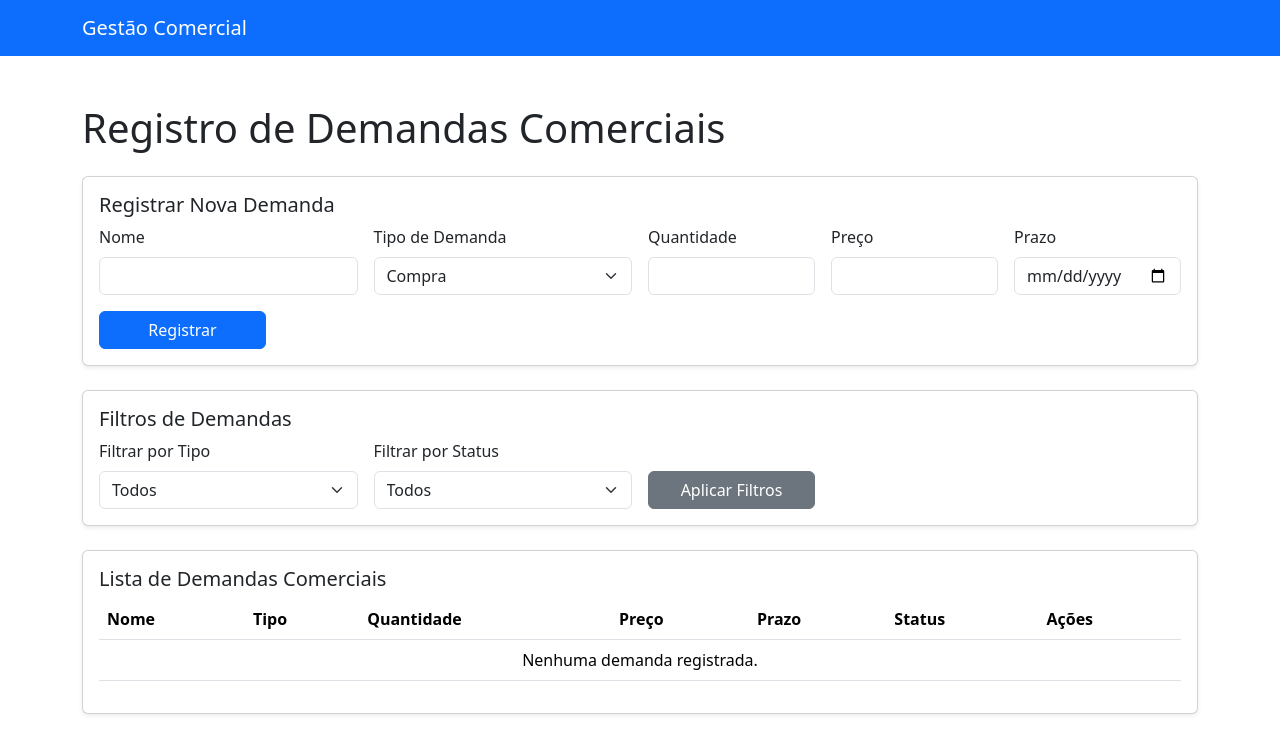
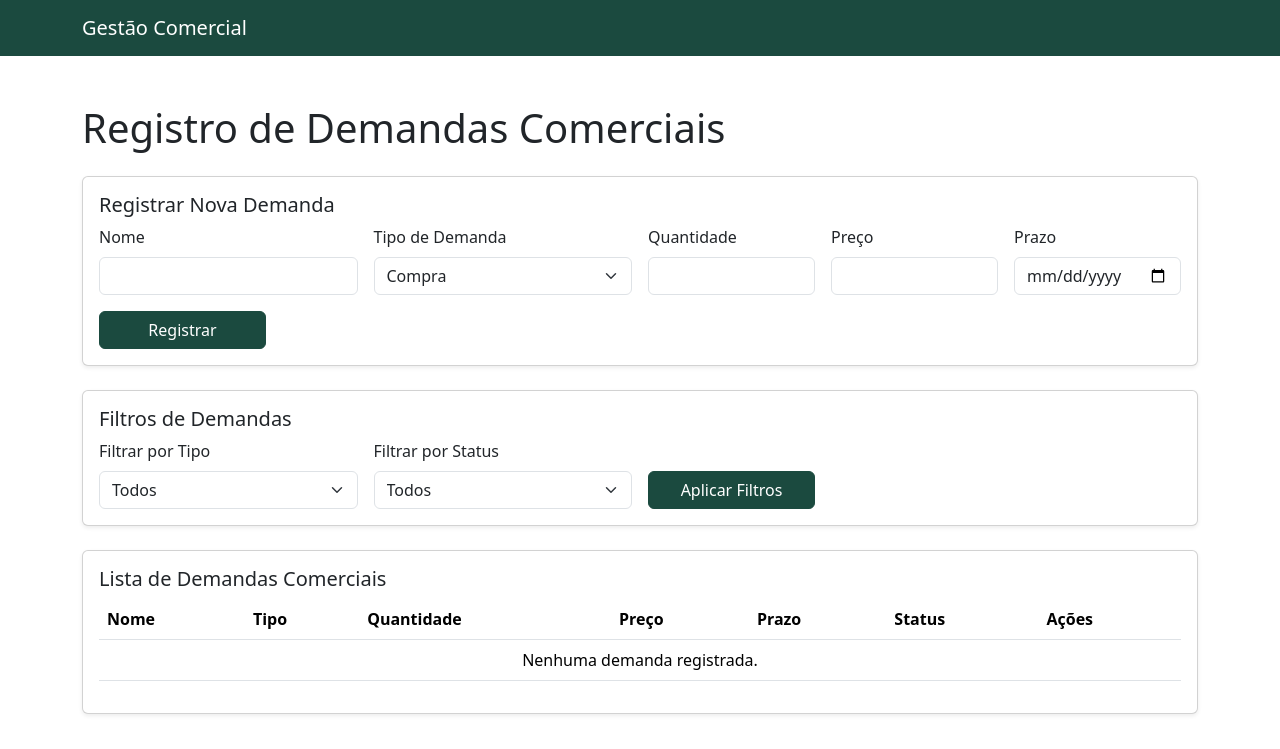
Before and after one commit to MatheusMV05/Projetos-2---G1, a Django app: page /demandas/ in a window 1280 px wide. Shown: the top 749 px of the page. Run offline with Django 5.2, Linux system fonts and the light colour scheme; the visitor is signed in with stand-in values (Sample User, id 1); data that the repository does not hold is empty; parts of the project's set-up code (start-up, migrations or seed data) failed here and were passed over.

Commit message:
Refactor demand page styles and update button classes for consistency

```diff
--- a/ryb_agro_app/templates/demandas_comerciais.html
+++ b/ryb_agro_app/templates/demandas_comerciais.html
@@ -1,15 +1,33 @@
-{% load static %}
 <!DOCTYPE html>
 <html lang="pt-br">
+
 <head>
     <meta charset="UTF-8">
     <meta name="viewport" content="width=device-width, initial-scale=1.0">
     <title>Demandas Comerciais</title>
     <link href="https://cdn.jsdelivr.net/npm/bootstrap@5.3.0-alpha1/dist/css/bootstrap.min.css" rel="stylesheet" />
+    {% load static %}
 </head>
+<style>
+    .bg-custom {
+        background-color: #1b4a3f !important;
+    }
+
+    .btn-custom {
+        background-color: #1b4a3f !important;
+        border-color: #1b4a3f !important;
+        color: white !important;
+    }
+
+    .btn-custom:hover {
+        background-color: #154230 !important;
+        border-color: #154230 !important;
+    }
+</style>
+
 <body>
     <!-- Barra de navegação -->
-    <nav class="navbar navbar-expand-lg navbar-dark bg-primary">
+    <nav class="navbar navbar-expand-lg navbar-dark bg-custom">
         <div class="container">
             <a class="navbar-brand" href="#">Gestão Comercial</a>
         </div>
@@ -33,29 +51,33 @@
 
                     <div class="col-md-3">
                         <label for="nome" class="form-label">Nome</label>
-                        <input type="text" id="nome" name="nome" class="form-control" value="{{ demanda_em_edicao.nome|default_if_none:'' }}" required>
+                        <input type="text" id="nome" name="nome" class="form-control"
+                            value="{{ demanda_em_edicao.nome|default_if_none:'' }}" required>
                     </div>
                     <div class="col-md-3">
                         <label for="tipo" class="form-label">Tipo de Demanda</label>
                         <select id="tipo" name="tipo" class="form-select">
-                            <option value="compra" {% if demanda_em_edicao and demanda_em_edicao.tipo == "compra" %}selected{% endif %}>Compra</option>
+                            <option value="compra" {% if demanda_em_edicao and demanda_em_edicao.tipo == "compra" %}selected {% endif %} >Compra</option>
                             <option value="venda" {% if demanda_em_edicao and demanda_em_edicao.tipo == "venda" %}selected{% endif %}>Venda</option>
                         </select>
                     </div>
                     <div class="col-md-2">
                         <label for="quantidade" class="form-label">Quantidade</label>
-                        <input type="number" id="quantidade" name="quantidade" class="form-control" value="{{ demanda_em_edicao.quantidade|default_if_none:'' }}" required>
+                        <input type="number" id="quantidade" name="quantidade" class="form-control"
+                            value="{{ demanda_em_edicao.quantidade|default_if_none:'' }}" required>
                     </div>
                     <div class="col-md-2">
                         <label for="preco" class="form-label">Preço</label>
-                        <input type="number" id="preco" name="preco" class="form-control" step="0.01" value="{{ demanda_em_edicao.preco|default_if_none:'' }}" required>
+                        <input type="number" id="preco" name="preco" class="form-control" step="0.01"
+                            value="{{ demanda_em_edicao.preco|default_if_none:'' }}" required>
                     </div>
                     <div class="col-md-2">
                         <label for="prazo" class="form-label">Prazo</label>
-                        <input type="date" id="prazo" name="prazo" class="form-control" value="{{ demanda_em_edicao.prazo|date:'Y-m-d'|default_if_none:'' }}" required>
+                        <input type="date" id="prazo" name="prazo" class="form-control"
+                            value="{{ demanda_em_edicao.prazo|date:'Y-m-d'|default_if_none:'' }}" required>
                     </div>
                     <div class="col-md-2 d-flex align-items-end">
-                        <button type="submit" class="btn btn-primary w-100">{{ demanda_em_edicao|default:"Registrar" }}</button>
+                        <button type="submit" class="btn btn-custom w-100">{{ demanda_em_edicao|default:"Registrar" }}</button>
                     </div>
                 </form>
             </div>
@@ -78,13 +100,13 @@
                         <label for="status_filtro" class="form-label">Filtrar por Status</label>
                         <select id="status_filtro" name="status" class="form-select">
                             <option value="">Todos</option>
-                            <option value="pendente" {% if status_filtro == "pendente" %}selected{% endif %}>Pendente</option>
-                            <option value="concluída" {% if status_filtro == "concluída" %}selected{% endif %}>Concluída</option>
-                            <option value="cancelada" {% if status_filtro == "cancelada" %}selected{% endif %}>Cancelada</option>
+                            <option value="pendente" {% if status_filtro == "pendente" %}selected {% endif %} >Pendente</option>
+                            <option value="concluída" {% if status_filtro == "concluída" %}selected {% endif %} >Concluída</option>
+                            <option value="cancelada" {% if status_filtro == "cancelada" %}selected {% endif %} >Cancelada</option>
                         </select>
                     </div>
                     <div class="col-md-2 d-flex align-items-end">
-                        <button type="submit" class="btn btn-secondary w-100">Aplicar Filtros</button>
+                        <button type="submit" class="btn btn-custom w-100">Aplicar Filtros</button>
                     </div>
                 </form>
             </div>
@@ -125,8 +147,8 @@
                                     <input type="hidden" name="alterar_status" value="1">
                                     <input type="hidden" name="demanda_id" value="{{ demanda.id }}">
                                     <select name="status" class="form-select form-select-sm d-inline-block w-auto">
-                                            <option value="pendente" {% if demanda.status == "pendente" %}selected{% endif %}>Pendente</option>
-                                            <option value="concluída" {% if demanda.status == "concluída" %}selected{% endif %}>Concluída</option>
+                                        <option value="pendente" {% if demanda.status == "pendente" %}selected {% endif %} >Pendente</option>
+                                        <option value="concluída" {% if demanda.status == "concluída" %}selected {% endif %}>Concluída</option>
                                         <option value="cancelada" {% if demanda.status == "cancelada" %}selected{% endif %}>Cancelada</option>
                                     </select>
                                     <button type="submit" class="btn btn-info btn-sm">Atualizar</button>
@@ -154,4 +176,5 @@
 
     <script src="https://cdn.jsdelivr.net/npm/bootstrap@5.3.0-alpha1/dist/js/bootstrap.bundle.min.js"></script>
 </body>
+
 </html>
```
Lines whose indentation alone changed are shown as unchanged.
